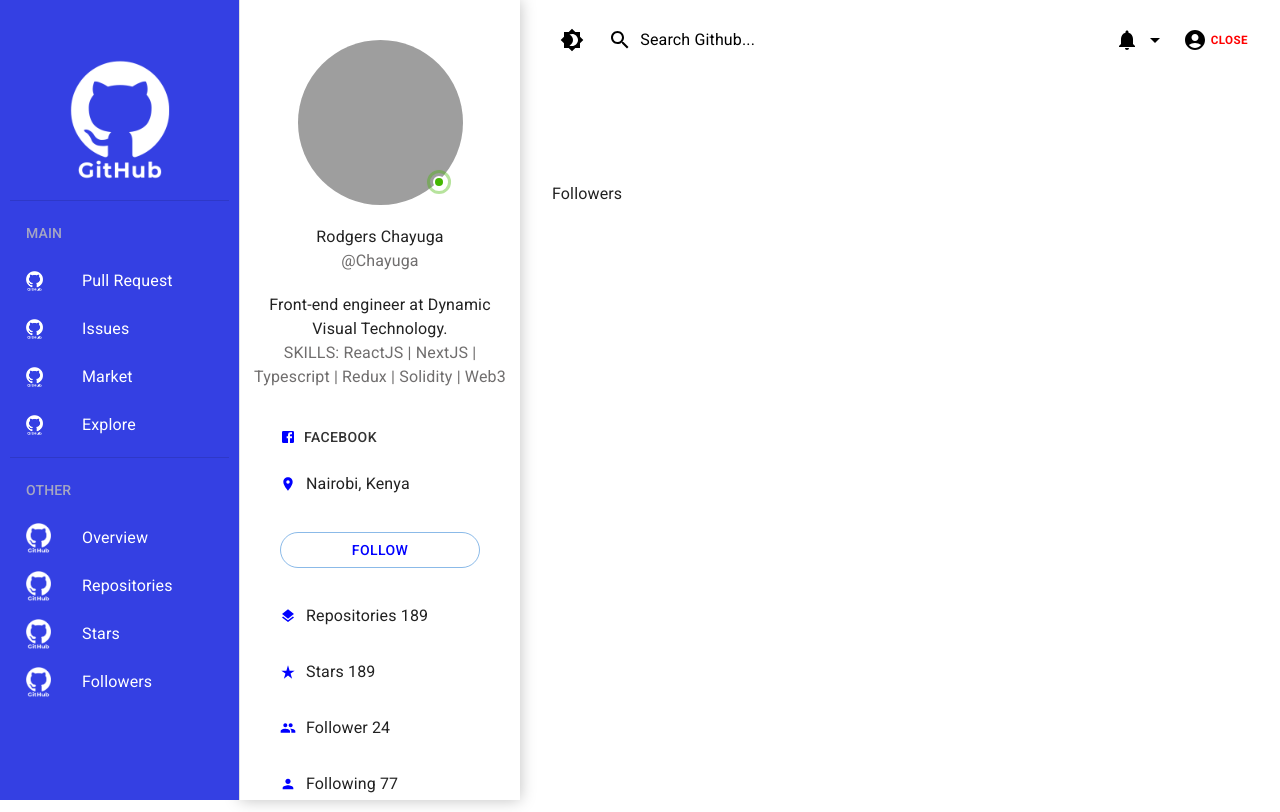
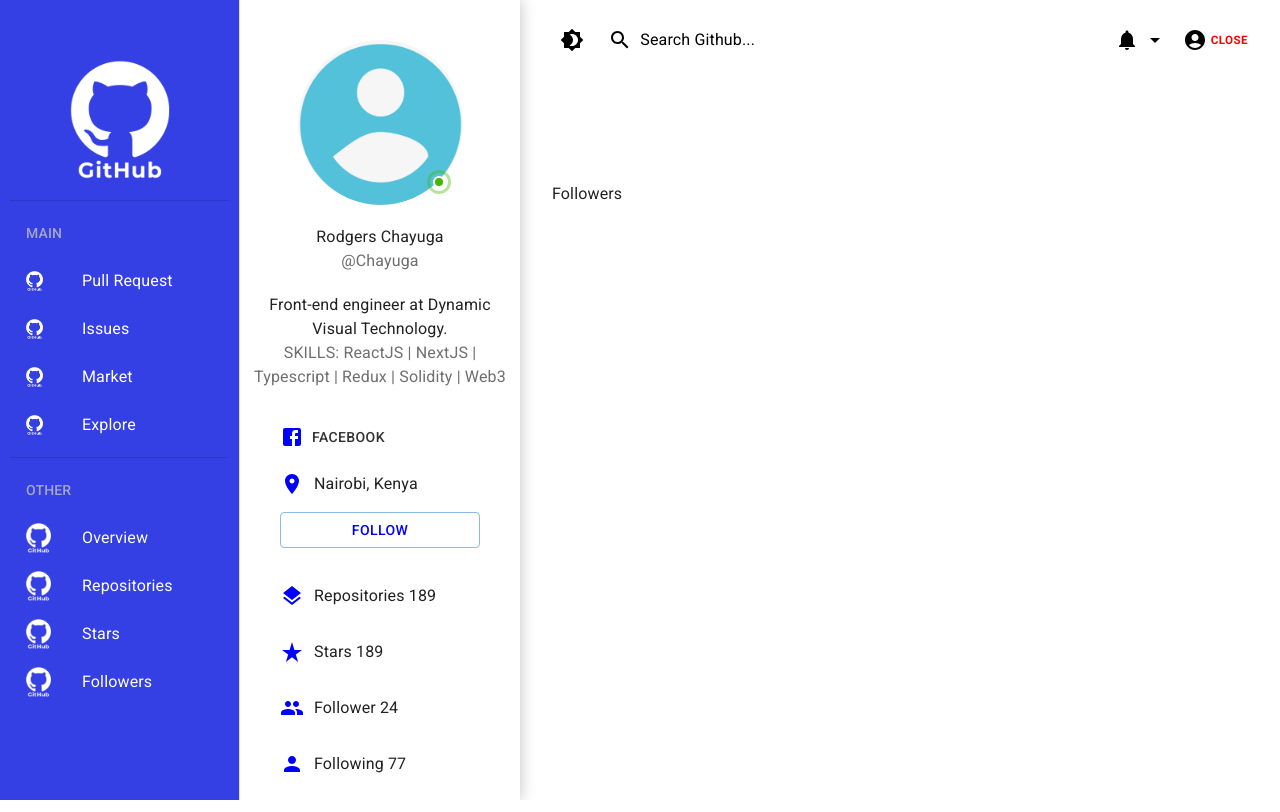
Before and after one commit to Chayuga/react-github-profile, a React (Create React App) app: page /followers in a window 1280 px wide. Built offline with nearby package versions, Linux system fonts and the light colour scheme; grey boxes are pictures that could not be loaded.

Commit message:
fix: move all inline css to an external file

```diff
--- a/src/components/Profile/Profile.tsx
+++ b/src/components/Profile/Profile.tsx
@@ -6,7 +6,7 @@
 
 import useStyles from './styles';
 
-import AvatarImage from '../assets/images/avatar.jpg';
+import AvatarImage from '../assets/images/avatar.png';
 
 const StyledBadge = styled(Badge)(({ theme }) => ({
   '& .MuiBadge-badge': {
@@ -39,7 +39,6 @@
 
 function Profile() {
   const classes = useStyles();
-  const padding = 20;
 
   return (
     <div>
@@ -58,60 +57,60 @@
             />
           </StyledBadge>
 
-          <div style={{ display: 'flex', flexDirection: 'column', justifyContent: 'center', textAlign: 'center', paddingTop: padding }}>
+          <div className={classes.profileName}>
             Rodgers Chayuga
-            <span style={{ color: '#706e6e' }}>&#64;Chayuga</span>
+            <span className={classes.profileName_loginUser}>&#64;Chayuga</span>
           </div>
 
-          <div style={{ textAlign: 'center', paddingTop: padding }}>
+          <div className={classes.profileBio}>
             Front-end engineer at Dynamic Visual Technology.<br />
-            <span style={{ color: '#706e6e' }}>
+            <span className={classes.profileName_loginUser}>
               SKILLS: ReactJS | NextJS | Typescript | Redux | Solidity | Web3
             </span>
           </div>
         </Box>
-        <Box style={{ margin: '10px 30px', display: 'flex', flexDirection: 'column' }}>
-          <Box style={{ paddingTop: padding }}>
+        <Box className={classes.socialGroup}>
+          <Box className={classes.socialGroupMenus}>
             <div className={classes.socialButton}>
-              <Facebook style={{ color: 'blue', fontSize: 'medium' }} />
+              <Facebook className={classes.socialMenuItem} />
               <Button href="https://web.facebook.com/senajichayuga/" target="_blank" style={{ color: 'rgba(0,0,0,0.8)' }}>
                 Facebook
               </Button>
             </div>
             <div className={classes.socialButton}>
-              <Place style={{ color: 'blue', fontSize: 'medium' }} />
-              <p style={{ marginLeft: '10px' }}>
+              <Place className={classes.socialMenuItem} />
+              <p className={classes.socialButton_span}>
                 Nairobi, Kenya
               </p>
             </div>
           </Box>
-          <Button variant="outlined" style={{ marginTop: padding, borderStyle: 'solid', color: 'primary', borderRadius: '50px' }}>
-            <a href="https://github.com/Chayuga" target="_blank" style={{ textDecoration: 'none', color: 'blue' }} rel="noreferrer">
+          <Button variant="outlined" className={classes.socialMenuButton}>
+            <a href="https://github.com/Chayuga" target="_blank" className={classes.socialMenuButton_link} rel="noreferrer">
               Follow
             </a>
           </Button>
-          <Box style={{ display: 'flex', flexDirection: 'column', paddingTop: padding }}>
+          <Box className={classes.socialGroupMenus}>
             <div className={classes.socialButton}>
-              <Layers style={{ color: 'blue', fontSize: 'medium' }} />
-              <p style={{ marginLeft: '10px' }}>
+              <Layers className={classes.socialMenuItem} />
+              <p className={classes.socialButton_span}>
                 Repositories <span>189</span>
               </p>
             </div>
             <div className={classes.socialButton}>
-              <StarRate style={{ color: 'blue', fontSize: 'medium' }} />
-              <p style={{ marginLeft: '10px' }}>
+              <StarRate className={classes.socialMenuItem} />
+              <p className={classes.socialButton_span}>
                 Stars <span>189</span>
               </p>
             </div>
             <div className={classes.socialButton}>
-              <People style={{ color: 'blue', fontSize: 'medium' }} />
-              <p style={{ marginLeft: '10px' }}>
+              <People className={classes.socialMenuItem} />
+              <p className={classes.socialButton_span}>
                 Follower <span>24</span>
               </p>
             </div>
             <div className={classes.socialButton}>
-              <Person style={{ color: 'blue', fontSize: 'medium' }} />
-              <p style={{ marginLeft: '10px' }}>
+              <Person className={classes.socialMenuItem} />
+              <p className={classes.socialButton_span}>
                 Following <span>77</span>
               </p>
             </div>
--- a/src/components/Profile/styles.ts
+++ b/src/components/Profile/styles.ts
@@ -2,6 +2,7 @@
 import { Theme } from '@mui/material/styles';
 
 const profileWidth = 280;
+const padding = 20;
 
 export default makeStyles((theme: Theme) => ({
   profile: {
@@ -19,4 +20,51 @@
     alignItems: 'center',
     paddingTop: '20',
   },
+
+  socialButton_span: {
+    marginLeft: '10px',
+  },
+  profileName: {
+    display: 'flex',
+    flexDirection: 'column',
+    justifyContent: 'center',
+    textAlign: 'center',
+    paddingTop: padding,
+  },
+
+  profileName_loginUser: {
+    color: '#706e6e',
+  },
+
+  profileBio: {
+    textAlign: 'center',
+    paddingTop: padding,
+  },
+
+  socialGroup: {
+    margin: '10px 30px',
+    display: 'flex',
+    flexDirection: 'column',
+  },
+  socialGroupMenus: { display: 'flex',
+    flexDirection: 'column',
+    paddingTop: padding,
+  },
+  socialMenuButton: {
+    marginTop: padding,
+    borderStyle: 'solid',
+    color: 'primary',
+    borderRadius: '50px',
+  },
+
+  socialMenuButton_link: {
+    textDecoration: 'none',
+    color: 'blue',
+  },
+
+  socialMenuItem: {
+    color: 'blue',
+    fontSize: 'medium',
+  },
+
 }));
```
Also changed, not shown: src/components/assets/images/avatar.png (added).
